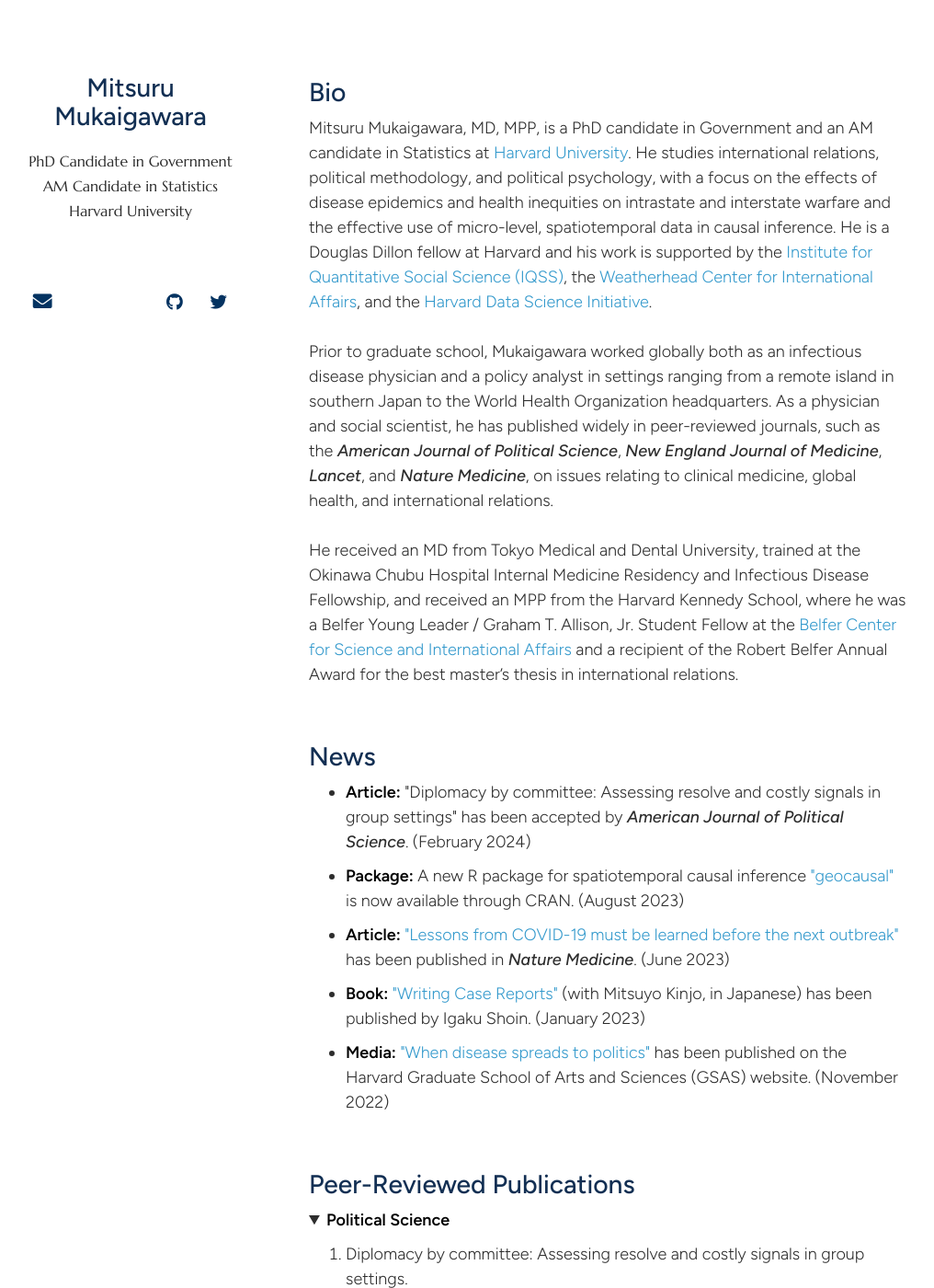
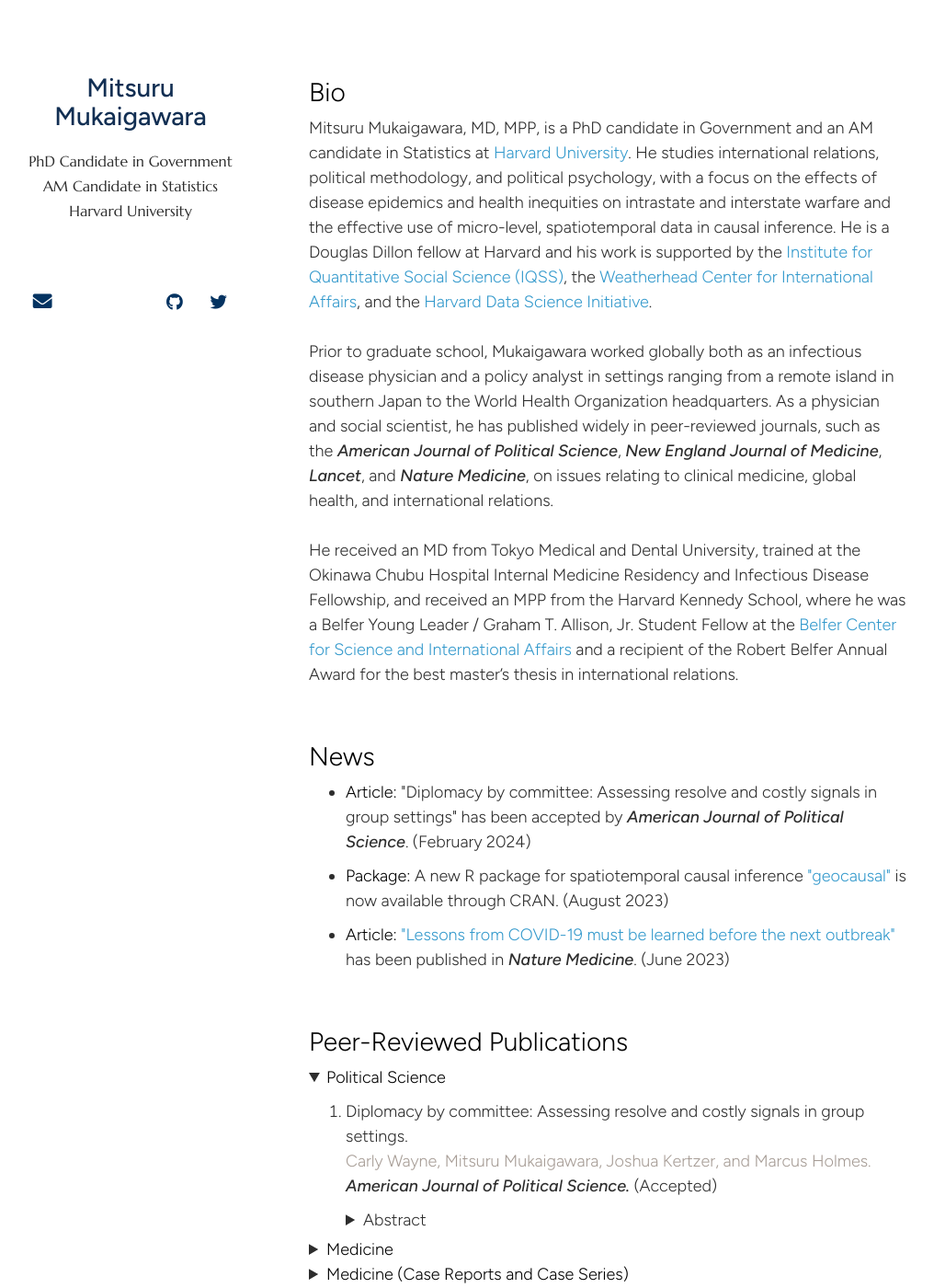
Before and after one commit to mmukaigawara/site, a Jekyll site: the page built from index.md, in a window 1280 px wide and 1400 px high. Shown: the whole window at 92% size, without its empty margins (134-1150 px from the left). Built offline with Jekyll 4.4.1, drawn with Linux system fonts in a browser that asks for light colours; nearby versions of some CDN libraries; a style sheet for code colours, icons or effects is not loaded.

Commit message:
font / news

```diff
--- a/_includes/news.md
+++ b/_includes/news.md
@@ -3,11 +3,9 @@
 <h2 style="margin: 60px 0px 10px;">News</h2>
 
 <ul style="margin:0 0 5px;">
-    <li><fontcustom>Article:</fontcustom> "Diplomacy by committee: Assessing resolve and costly signals in group settings" has been accepted by <journal>American Journal of Political Science</journal>. (February 2024)</li>
+  <li><fontcustom>Article:</fontcustom> "Diplomacy by committee: Assessing resolve and costly signals in group settings" has been accepted by <journal>American Journal of Political Science</journal>. (February 2024)</li>
   <li><fontcustom>Package:</fontcustom> A new R package for spatiotemporal causal inference <a href = "https://github.com/mmukaigawara/geocausal/" style = "text-decoration:none;">"geocausal"</a> is now available through CRAN. (August 2023)</li>
   <li><fontcustom>Article:</fontcustom> <a href="https://doi.org/10.1038/s41591-023-02377-6">"Lessons from COVID-19 must be learned before the next outbreak"</a> has been published in <journal>Nature Medicine</journal>. (June 2023)</li>
-  <li><fontcustom>Book:</fontcustom> <a href="https://www.igaku-shoin.co.jp/book/detail/110486">"Writing Case Reports"</a> (with Mitsuyo Kinjo, in Japanese) has been published by Igaku Shoin. (January 2023)</li>
-  <li><fontcustom>Media:</fontcustom> <a href="https://gsas.harvard.edu/news/when-disease-spreads-politics">"When disease spreads to politics"</a> has been published on the Harvard Graduate School of Arts and Sciences (GSAS) website. (November 2022)</li>
 </ul>
 
 
--- a/_sass/minimal-light-no-dark-mode.scss
+++ b/_sass/minimal-light-no-dark-mode.scss
@@ -194,14 +194,14 @@
 }
 
 h2 {
-  color:#122f53;
-  font-weight: 500;
+  color:#000000;
+  font-weight: 300;
   margin:2px 0px 15px;
   font-size: 157%;
 }
 
 fontcustom {
-  font-weight: 600;
+  font-weight: 300;
   color:#000000;
 }
 
```
